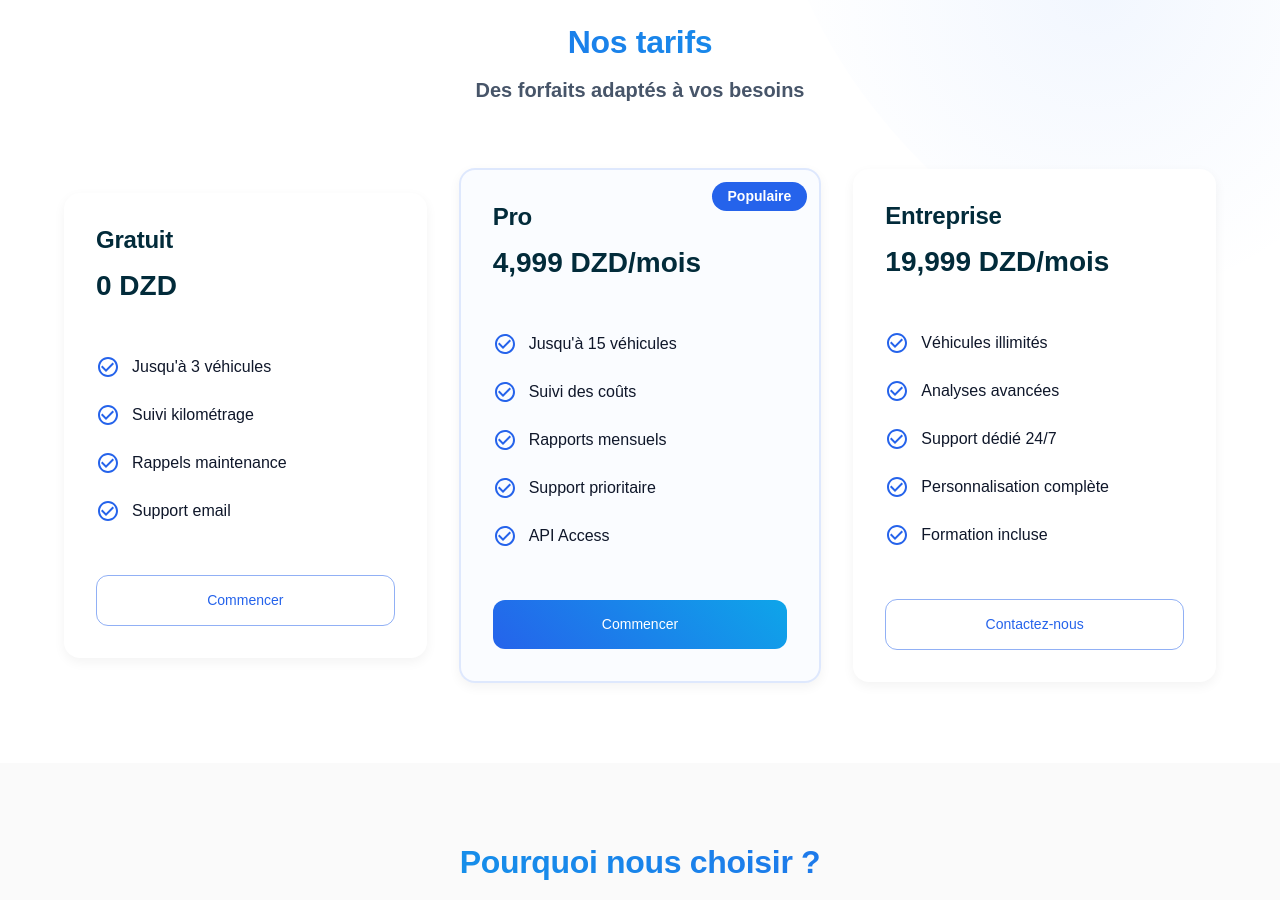
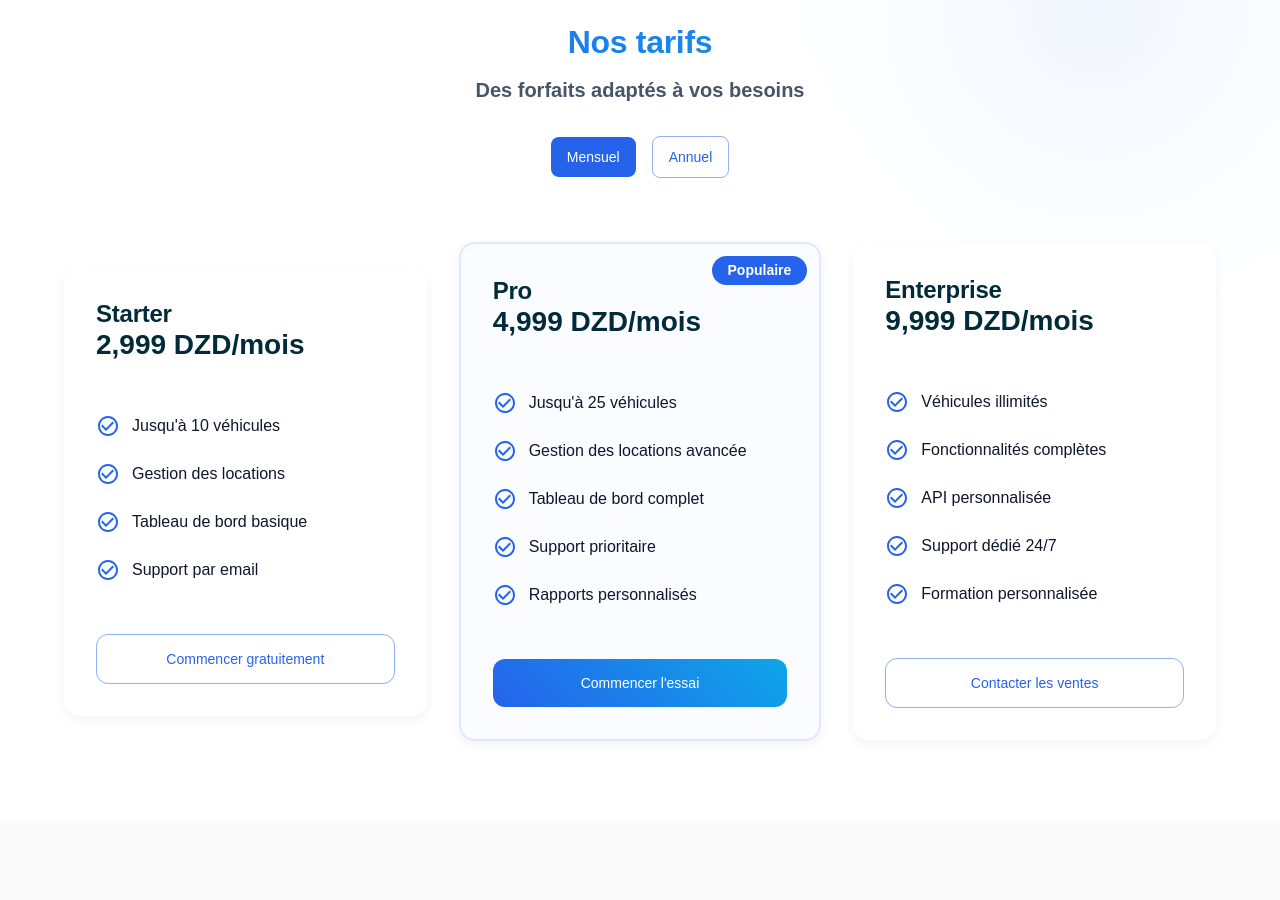
Before and after one commit to Malmeu/car_manager, a React (Create React App) app: page / in a window 1280 px wide. Shown: the part 1420-2320 px from the top of the page. Built offline with nearby package versions, Linux system fonts and the light colour scheme; no server answers.

Commit message:
add annual pricing

```diff
--- a/src/pages/LandingPage.tsx
+++ b/src/pages/LandingPage.tsx
@@ -49,11 +49,20 @@ import {
 } from '@mui/icons-material';
 import { useNavigate } from 'react-router-dom';
 
+interface Tier {
+  title: string;
+  price: string;
+  description: string[];
+  buttonText: string;
+  buttonVariant: 'outlined' | 'contained' | 'text';
+}
+
 const LandingPage: React.FC = () => {
   const theme = useTheme();
   const navigate = useNavigate();
   const isMobile = useMediaQuery(theme.breakpoints.down('md'));
   const [mobileMenuOpen, setMobileMenuOpen] = useState(false);
+  const [billingPeriod, setBillingPeriod] = useState<'monthly' | 'annual'>('monthly');
 
   // Menu mobile
   const mobileMenu = (
@@ -208,41 +217,44 @@ const LandingPage: React.FC = () => {
     }
   ];
 
-  const tiers = [
+  const tiers: Tier[] = [
     {
-      title: 'Gratuit',
-      price: '0 DZD',
+      title: 'Starter',
+      price: billingPeriod === 'monthly' ? '2,999 DZD/mois' : '29,990 DZD/an',
       description: [
-        'Jusqu\'à 3 véhicules',
-        'Suivi kilométrage',
-        'Rappels maintenance',
-        'Support email',
+        'Jusqu\'à 10 véhicules',
+        'Gestion des locations',
+        'Tableau de bord basique',
+        'Support par email',
       ],
-      buttonText: 'Commencer',
+      buttonText: 'Commencer gratuitement',
+      buttonVariant: 'outlined' as const,
     },
     {
       title: 'Pro',
-      price: '4,999 DZD/mois',
+      price: billingPeriod === 'monthly' ? '4,999 DZD/mois' : '49,990 DZD/an',
       description: [
-        'Jusqu\'à 15 véhicules',
-        'Suivi des coûts',
-        'Rapports mensuels',
+        'Jusqu\'à 25 véhicules',
+        'Gestion des locations avancée',
+        'Tableau de bord complet',
         'Support prioritaire',
-        'API Access',
+        'Rapports personnalisés',
       ],
-      buttonText: 'Commencer',
+      buttonText: 'Commencer l\'essai',
+      buttonVariant: 'contained' as const,
     },
     {
-      title: 'Entreprise',
-      price: '19,999 DZD/mois',
+      title: 'Enterprise',
+      price: billingPeriod === 'monthly' ? '9,999 DZD/mois' : '99,990 DZD/an',
       description: [
         'Véhicules illimités',
-        'Analyses avancées',
+        'Fonctionnalités complètes',
+        'API personnalisée',
         'Support dédié 24/7',
-        'Personnalisation complète',
-        'Formation incluse',
+        'Formation personnalisée',
       ],
-      buttonText: 'Contactez-nous',
+      buttonText: 'Contacter les ventes',
+      buttonVariant: 'outlined' as const,
     },
   ];
 
@@ -524,7 +536,7 @@ const LandingPage: React.FC = () => {
                       fontSize: '1.1rem',
                       fontWeight: 'bold',
                       borderRadius: '30px',
-                      boxShadow: `0 8px 20px -3px ${theme.palette.primary.main}66`,
+                      boxShadow: `0 8px 20px ${theme.palette.primary.main}66`,
                     }}
                   >
                     Commencer gratuitement
@@ -796,9 +808,26 @@ const LandingPage: React.FC = () => {
             >
               Nos tarifs
             </Typography>
-            <Typography variant="h5" color="text.secondary" sx={{ maxWidth: 600, mx: 'auto' }}>
+            <Typography variant="h5" color="text.secondary" sx={{ maxWidth: 600, mx: 'auto', mb: 4 }}>
               Des forfaits adaptés à vos besoins
             </Typography>
+
+            <Box sx={{ display: 'flex', justifyContent: 'center', alignItems: 'center', gap: 2, mb: 6 }}>
+              <Button
+                variant={billingPeriod === 'monthly' ? 'contained' : 'outlined'}
+                onClick={() => setBillingPeriod('monthly')}
+                sx={{ borderRadius: 2 }}
+              >
+                Mensuel
+              </Button>
+              <Button
+                variant={billingPeriod === 'annual' ? 'contained' : 'outlined'}
+                onClick={() => setBillingPeriod('annual')}
+                sx={{ borderRadius: 2 }}
+              >
+                Annuel
+              </Button>
+            </Box>
           </Box>
 
           <Grid container spacing={4} alignItems="center">
@@ -847,7 +876,7 @@ const LandingPage: React.FC = () => {
                     </Box>
                   )}
                   <Box sx={{ mb: 4 }}>
-                    <Typography variant="h4" component="h2" sx={{ fontWeight: 700, mb: 2 }}>
+                    <Typography variant="h4" component="h2" sx={{ fontWeight: 700 }}>
                       {tier.title}
                     </Typography>
                     <Typography variant="h3" sx={{ fontWeight: 700 }}>
@@ -869,7 +898,7 @@ const LandingPage: React.FC = () => {
                   </List>
                   <Button
                     fullWidth
-                    variant={tier.title === 'Pro' ? 'contained' : 'outlined'}
+                    variant={tier.buttonVariant}
                     sx={{
                       py: 1.5,
                       borderRadius: 3,
```
